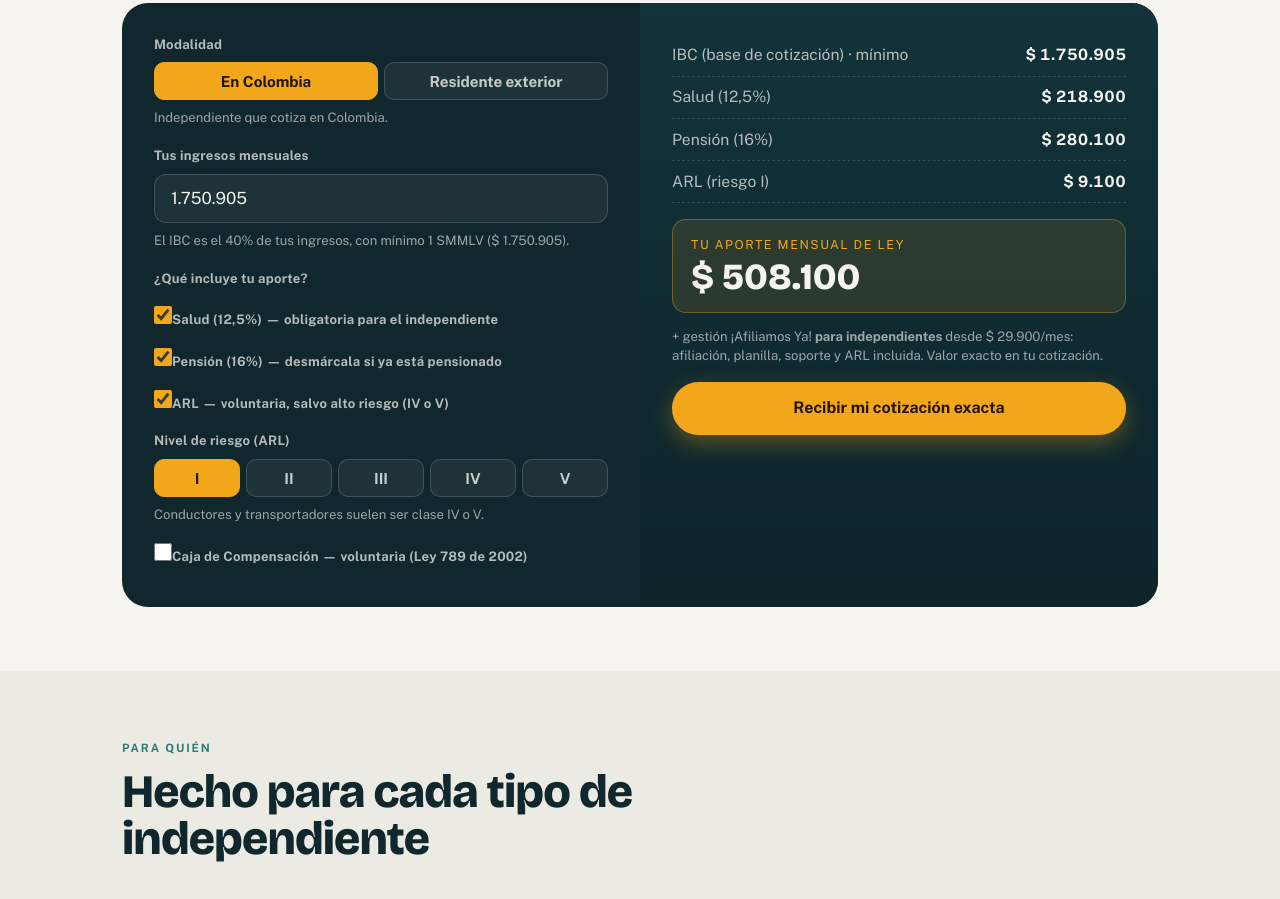
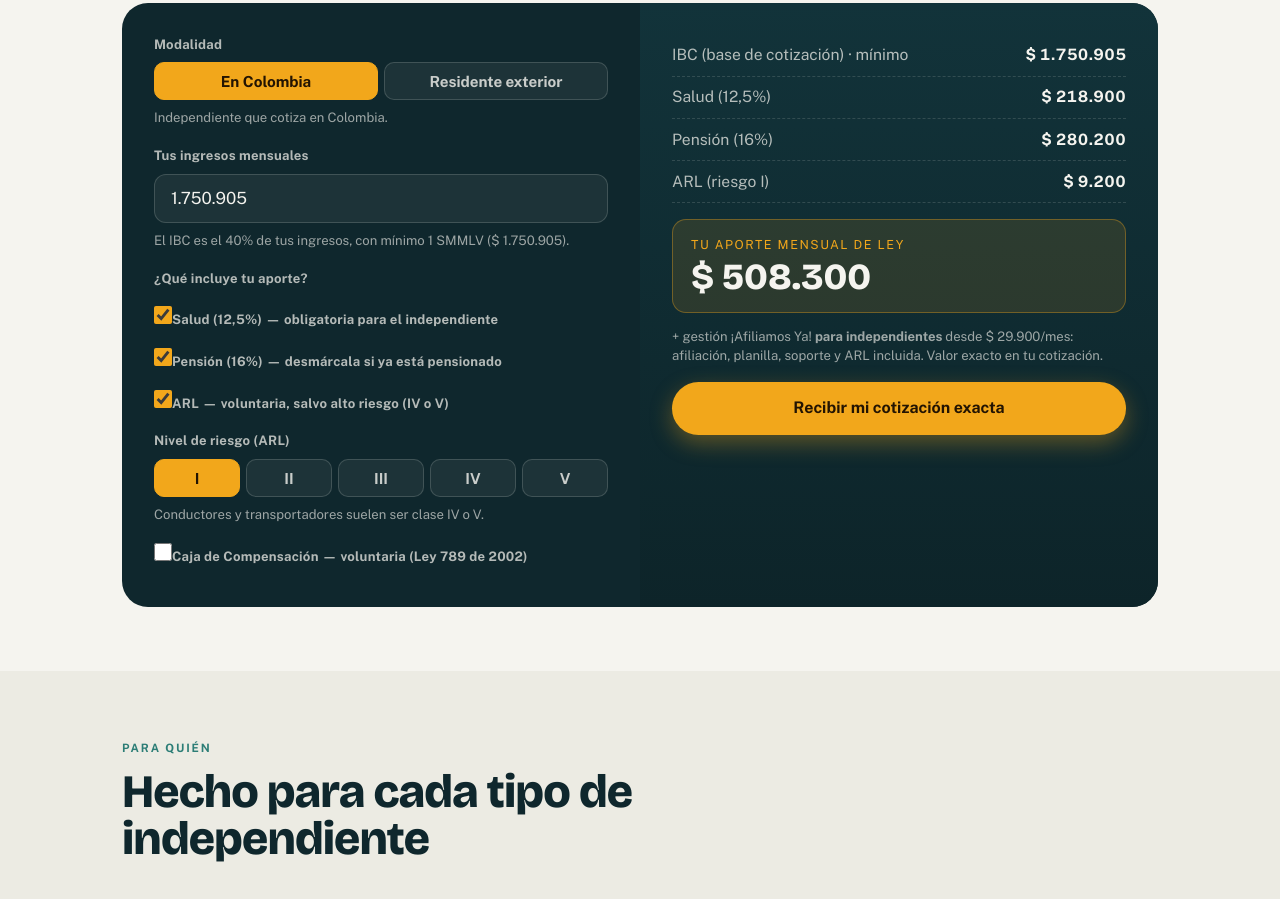
Before and after one commit to naxaflow/afiliamosya-landing, a Next.js app: page / in a window 1280 px wide. Shown: the part 1120-2019 px from the top of the page. Built offline with nearby package versions, Linux system fonts and the light colour scheme.

Commit message:
Redondeo de aportes hacia arriba (PILA)

```diff
--- a/app/page.js
+++ b/app/page.js
@@ -20,8 +20,8 @@ const BRAND           = "¡Afiliamos Ya!";
 const SMMLV = 1750905;
 const ARL_RATES = { I: 0.00522, II: 0.01044, III: 0.02436, IV: 0.0435, V: 0.0696 };
 
-// Redondea al múltiplo de 100 más cercano (como exige la PILA)
-const r100 = (n) => Math.round((n || 0) / 100) * 100;
+// Redondea al múltiplo de 100 hacia arriba (como exige la PILA)
+const r100 = (n) => Math.ceil((n || 0) / 100) * 100;
 
 const cop = (n) =>
   new Intl.NumberFormat("es-CO", {
```
